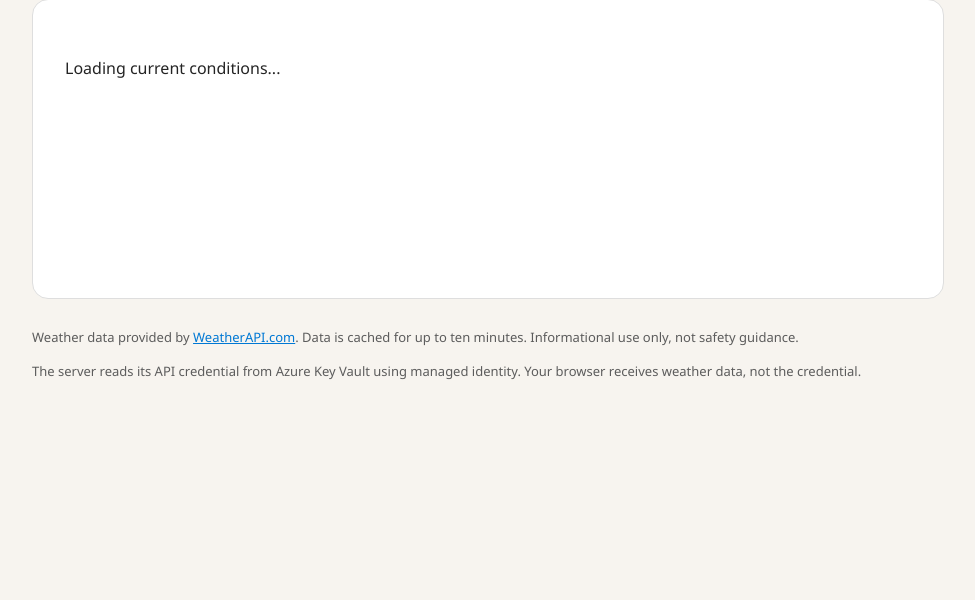
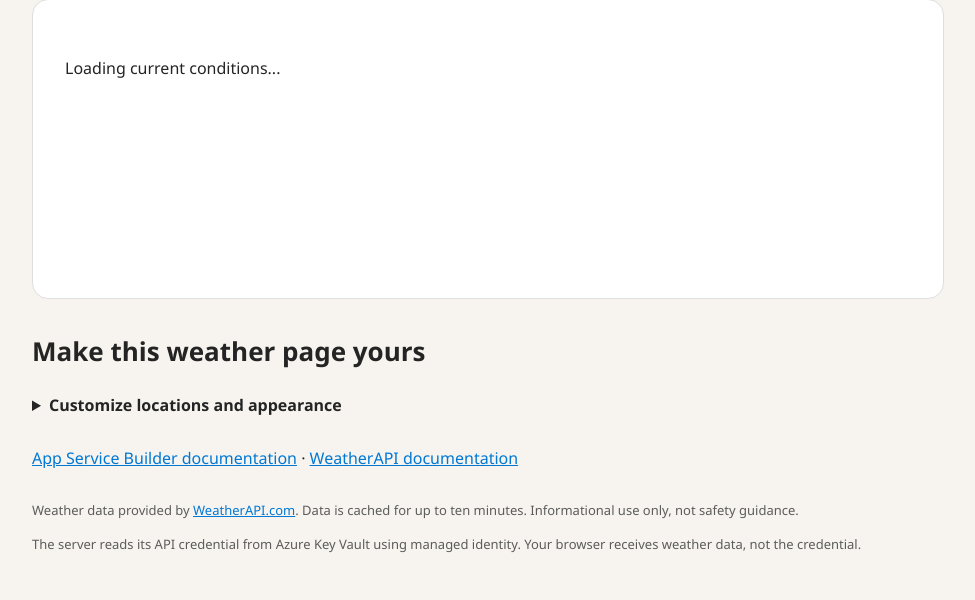
Before and after one commit to AzureAppService/app-service-builder-key-vault, a Python web app: template templates/index.html in a window 1280 px wide. Shown: the part 492-1092 px from the top of the page, without its empty margins (152-1127 px from the left). Before the commit the page ends 872 px from the top, so only its background shows below. Run offline with Jinja, Linux system fonts and the light colour scheme; the template is opened without the code that fills it, so the values that code supplies are empty.

Commit message:
Clarify root interactions and add a rendered sample preview
Co-authored-by: Copilot App <223556219+Copilot@users.noreply.github.com>

```diff
--- a/templates/index.html
+++ b/templates/index.html
@@ -98,6 +98,10 @@
     dd { font-size: 22px; margin: 0; font-weight: 600; }
     .metadata { font-size: 13px; margin-top: 20px; }
     #status { min-height: 28px; margin: 16px 0 0; line-height: 1.5; }
+    .sample-help { margin-top: 32px; line-height: 1.6; }
+    .sample-help summary { padding-block: 12px; cursor: pointer; font-weight: 600; }
+    .sample-help code { overflow-wrap: anywhere; }
+    summary:focus-visible { outline: 3px solid var(--cp-accent); outline-offset: 4px; }
     footer { font-size: 13px; margin-top: 28px; }
     a { color: var(--cp-link); }
     [hidden] { display: none !important; }
@@ -157,6 +161,17 @@
       </div>
       <p id="status" role="status" aria-live="polite">Loading current conditions...</p>
     </section>
+    <section class="sample-help" aria-labelledby="help-title">
+      <h2 id="help-title">Make this weather page yours</h2>
+      <details>
+        <summary>Customize locations and appearance</summary>
+        <p>Set <code>WEATHER_LOCATIONS</code> for one to three quick picks, following the JSON format in the README.
+          Edit <code>templates/index.html</code> in your own fork to change the page. Test, commit and redeploy your fork.
+          Keep the WeatherAPI credential in Key Vault, never in browser code.</p>
+      </details>
+      <p><a href="https://builder.appservice.azure.com/docs/">App Service Builder documentation</a> ·
+        <a href="https://www.weatherapi.com/docs/">WeatherAPI documentation</a></p>
+    </section>
     <footer>
       Weather data provided by <a href="https://www.weatherapi.com/">WeatherAPI.com</a>.
       Data is cached for up to ten minutes. Informational use only, not safety guidance.
```
Also changed, not shown: README.md, 1 other file.
